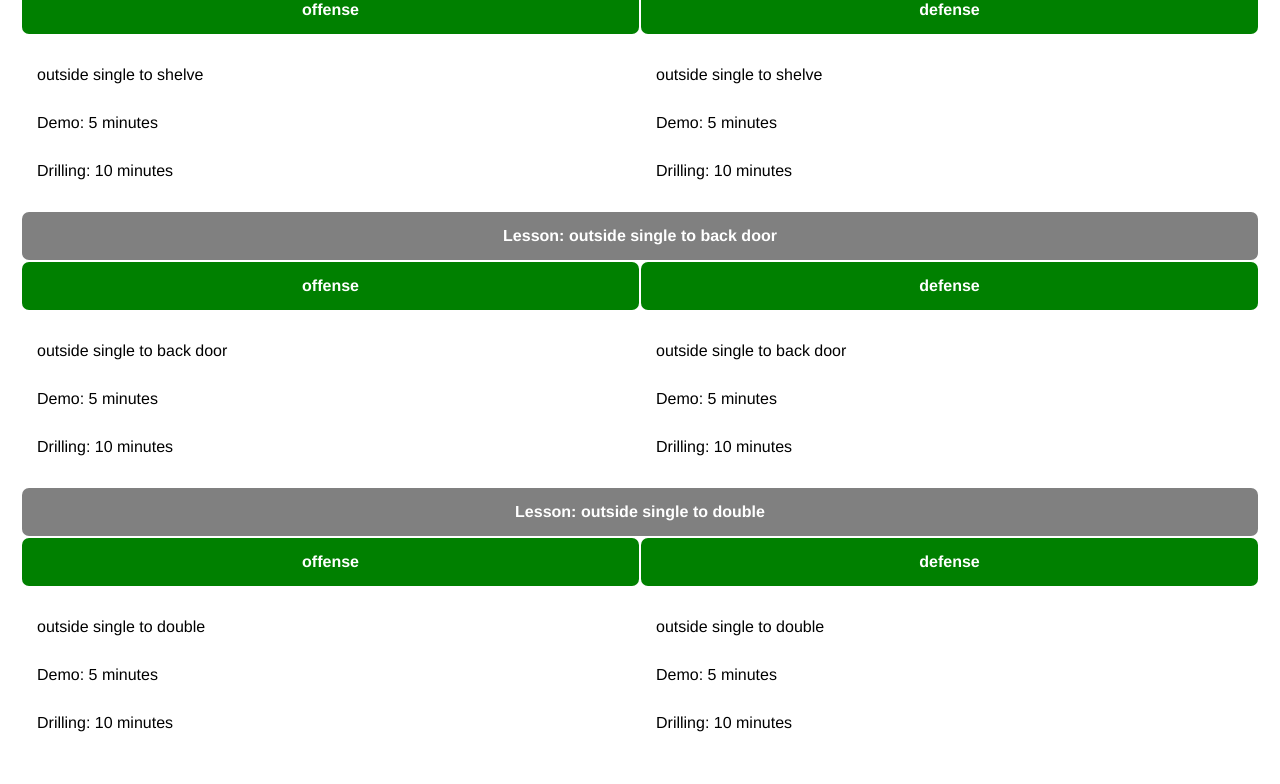
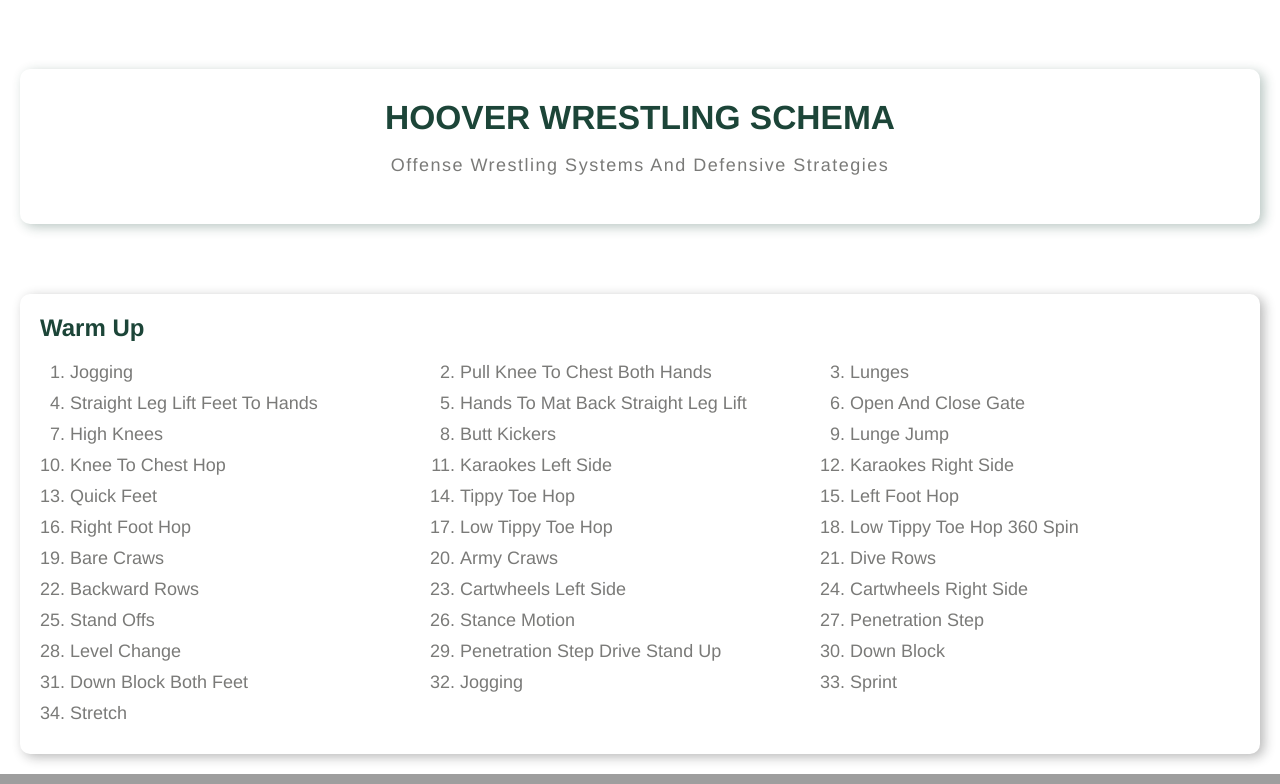
Before and after one commit to Logical-output/wrestling, a PHP site: page / in a window 1280 px wide. Shown: the part 1269-2053 px from the top of the page. Run offline with PHP 8.4, Linux system fonts and the light colour scheme.

Commit message:
Added html css images and javascript logic

```diff
--- a/index.html
+++ b/index.html
@@ -12,148 +12,83 @@
         <header>
             <div class="viewport">
                 <nav class="navigation">
-                    <a href="#" class="logo">Logo</a>
+                    <a href="#" class="logo">
+                        <img src="./src/assets/images/face-logo.png" alt="Hoover Logo">
+                    </a>
 
                     <div class="menu-wrapper">
-                        <div class="menu-open menu-properties"></div>
-                        <div class="menu-close menu-properties"></div>
+                        <h1>Hoover High School</h1>
                     </div>
+
+                    <a href="#" class="logo">
+                        <img src="./src/assets/images/face-logo.png" alt="Hoover Logo">
+                    </a>
                 </nav>
                 <section class="hero">
-                    <div class="hero-heading">
-                        <h1>wresting room</h1>
-                        <p>practice session and drills training guide</p>
+                    <div class="hero-logo">
+                        <img src="src/assets/images/hoover-logo.png" alt="Hoover High School logo">
+                    </div>
+                    <div class="hero-wrestling">
+                        <img src="src/assets/images/wrestling.png" alt="Wrestling text">
+                    </div>
+                    <div class="hero-chevron">
+                        <img src="src/assets/images/chevron.png" alt="Hero chevron">
                     </div>
                     <div class="hero-media">
-                        <img src="src/assets/images/team.png" alt="Hoover Wrestling Team" class="hero-image">
+                        <img src="src/assets/images/team.png" alt="Hoover Wrestling Team">
                     </div>
                 </section>
             </div>
         </header>
         <main>
             <div class="viewport">
-                <section class="main-filler-content">
-                    <h1>2 hour practice schema</h1>
-                    <p>offense, defense, wrestling systems & strategies, breakdowns, pinning combinations, scramble position</p>
+                <section class="main-banner">
+                    <h1>hoover wrestling schema</h1>
+                    <p>offense wrestling systems and defensive strategies</p>
                 </section>
                 <section class="main-practice-schema">
                     <div class="main-practice-wrapper">
-                        <table class="session-block">
-                            <thead>
-                                <tr class="session-day">
-                                    <th colspan="2">Day 1 of 5</th>
-                                </tr>
-                                <tr class="session-overview">
-                                    <th colspan="2">Warmup 10 minutes: Recap Drills then Stretch</th>
-                                </tr>
-                                <tr class="session-lesson">
-                                    <th colspan="2">Lesson: outside single to stand up</th>
-                                </tr>
-                                <tr class="session-schema">
-                                    <th>offense</th>
-                                    <th>defense</th>
-                                </tr>
-                            </thead>
-                            <tbody>
-                                <tr>
-                                    <td>
-                                        <ul>
-                                            <li>outside single to stand up</li>
-                                            <li>Demo: 5 minutes</li>
-                                            <li>Drilling: 10 minutes</li>
-                                        </ul>
-                                    </td>
-                                    <td>
-                                        <ul>
-                                            <li>outside single to stand up</li>
-                                            <li>Demo: 5 minutes</li>
-                                            <li>Drilling: 10 minutes</li>
-                                        </ul>
-                                    </td>
-                                </tr>
-                            </tbody>
-                            <thead>
-                                <tr class="session-lesson">
-                                    <th colspan="2">Lesson: outside single to shelve</th>
-                                </tr>
-                                <tr class="session-schema">
-                                    <th>offense</th>
-                                    <th>defense</th>
-                                </tr>
-                            </thead>
-                            <tbody>
-                                <tr>
-                                    <td>
-                                        <ul>
-                                            <li>outside single to shelve</li>
-                                            <li>Demo: 5 minutes</li>
-                                            <li>Drilling: 10 minutes</li>
-                                        </ul>
-                                    </td>
-                                    <td>
-                                        <ul>
-                                            <li>outside single to shelve</li>
-                                            <li>Demo: 5 minutes</li>
-                                            <li>Drilling: 10 minutes</li>
-                                        </ul>
-                                    </td>
-                                </tr>
-                            </tbody>
-                            <thead>
-                                <tr class="session-lesson">
-                                    <th colspan="2">Lesson: outside single to back door</th>
-                                </tr>
-                                <tr class="session-schema">
-                                    <th>offense</th>
-                                    <th>defense</th>
-                                </tr>
-                            </thead>
-                            <tbody>
-                                <tr>
-                                    <td>
-                                        <ul>
-                                            <li>outside single to back door</li>
-                                            <li>Demo: 5 minutes</li>
-                                            <li>Drilling: 10 minutes</li>
-                                        </ul>
-                                    </td>
-                                    <td>
-                                        <ul>
-                                            <li>outside single to back door</li>
-                                            <li>Demo: 5 minutes</li>
-                                            <li>Drilling: 10 minutes</li>
-                                        </ul>
-                                    </td>
-                                </tr>
-                            </tbody>
-                            <thead>
-                                <tr class="session-lesson">
-                                    <th colspan="2">Lesson: outside single to double</th>
-                                </tr>
-                                <tr class="session-schema">
-                                    <th>offense</th>
-                                    <th>defense</th>
-                                </tr>
-                            </thead>
-                            <tbody>
-                                <tr>
-                                    <td>
-                                        <ul>
-                                            <li>outside single to double</li>
-                                            <li>Demo: 5 minutes</li>
-                                            <li>Drilling: 10 minutes</li>
-                                        </ul>
-                                    </td>
-                                    <td>
-                                        <ul>
-                                            <li>outside single to double</li>
-                                            <li>Demo: 5 minutes</li>
-                                            <li>Drilling: 10 minutes</li>
-                                        </ul>
-                                    </td>
-                                </tr>
-                            </tbody>
-                        </table>
+                        <div class="main-practice-warmup-wrapper">
+                            <h1>warm up</h1>
+                            <div class="main-practice-drills-wrapper">
+                                <ol>
+                                    <li>jogging</li>
+                                    <li>pull knee to chest both hands</li>
+                                    <li>lunges</li>
+                                    <li>straight leg lift feet to hands</li>
+                                    <li>hands to mat back straight leg lift</li>
+                                    <li>open and close gate</li>
+                                    <li>high knees</li>
+                                    <li>butt kickers</li>
+                                    <li>lunge jump</li>
+                                    <li>knee to chest hop</li>
+                                    <li>karaokes left side</li>
+                                    <li>karaokes right side</li>
+                                    <li>quick feet</li>
+                                    <li>tippy toe hop</li>
+                                    <li>left foot hop</li>
+                                    <li>right foot hop</li>
+                                    <li>low tippy toe hop</li>
+                                    <li>low tippy toe hop 360 spin</li>
+                                    <li>bare craws</li>
+                                    <li>army craws</li>
+                                    <li>dive rows</li>
+                                    <li>backward rows</li>
+                                    <li>cartwheels left side</li>
+                                    <li>cartwheels right side</li>
+                                    <li>stand offs</li>
+                                    <li>stance motion</li>
+                                    <li>penetration step</li>
+                                    <li>level change</li>
+                                    <li>penetration step drive stand up</li>
+                                    <li>down block</li>
+                                    <li>down block both feet</li>
+                                    <li>jogging</li>
+                                    <li>sprint</li>
+                                    <li>stretch</li>
+                                </ol>
+                            </div>
+                        </div>
                     </div>
                 </section>
             </div>
--- a/src/assets/css/app.css
+++ b/src/assets/css/app.css
@@ -1,63 +1,90 @@
 /* Default Styles - Rules */
-
-*, *::before, *::after {
-    margin: 0rem;
-    padding: 0rem;
-    border: none;
-    outline: none;
-    text-decoration: none;
-    list-style-type: none;
-    box-sizing: border-box;
-}
 
 :root {
     --light: #ffffff;
     --dark: #131313;
-    --gray: #808080;
-    --green: green;
+    --dark-alpha: #1313134d;
+    --gray: #7a7a78;
+    --light-gray: #c8c8c3;
+    --green: #1c4538;
+    --green-alpha: #1c45384d;
 }
 
 html {
     font-size: 62.5%;
     font-family: Helvetica, sans-serif;
+    box-sizing: border-box;
 }
 
 body {
     font-size: 1.6rem;
+    margin: 0rem;
+}
+
+img {
+    width: 100%;
+    display: block;
+}
+
+h1 {
+    margin: 0rem;
+}
+
+ul {
+    list-style-type: none;
+}
+
+ol {
+    margin: 0rem;
+    padding: 0rem;
+}
+
+a {
+    text-decoration: none;
 }
 
 .viewport {
     width: 100%;
     min-width: 41.4rem;
-    max-width: 145.0rem;
+    max-width: 205.0rem;
     margin-inline: auto;
 }
 
 /* Navigation System */
 
 header {
-    padding: 2.0rem;
+    padding: 2.0rem 0rem 0rem;
+    background-image: url("../images/background_cover.png");
+    background-repeat: no-repeat;
+    background-size: cover;
+    background-position: center center;
+    overflow: hidden;
 }
 
 .navigation {
-    width: 100%;
+    width: 90%;
     max-width: 90.0rem;
+    background-color: var(--light-gray);
     margin-inline: auto;
     display: flex;
     flex-direction: row;
     flex-wrap: wrap;
     align-items: center;
     justify-content: space-between;
-    box-shadow: 0rem 0.2rem 0.7rem rgba(0, 0, 0, 0.3);
     border-radius: 5rem;
     padding: 1rem 2rem;
 }
 
+.logo {
+    display: inline-block;
+    width: 10%;
+    color: var(--green);
+    font-weight: bold;
+}
+
 .menu-wrapper {
-    border: 0.1rem solid var(--dark);
-    padding: 0.3rem 0.3rem;
-    border-radius: 0.5rem;
-    cursor: pointer;
+    color: var(--green);
+    font-weight: bold;
 }
 
 .menu-properties {
@@ -144,62 +145,63 @@ main {
     padding: 2.0rem;
 }
 
-.main-filler-content {
-    padding: 2.0rem 1.0rem;
-    border: 0.2rem solid var(--green);
-    border-radius: 0.8rem;
+.main-banner {
+    margin: 5rem auto 0rem;
+    box-shadow: 0.4rem 0.3rem 1.2rem var(--green-alpha);
+    padding: 3rem;
+    border-radius: 1rem;
     text-align: center;
     text-transform: uppercase;
 }
 
-.main-filler-content h1 {
-    color: var(--gray);
+@media screen and (min-width: 1680px) {
+    .main-banner {
+        max-width: 35%;
+    }
 }
 
-.main-filler-content h1 {
+.main-banner h1 {
+    color: var(--green);
     margin-bottom: 1.0rem;
+    font-size: 3.35rem;
+    font-weight: 900;
 }
 
-.main-filler-content p {
+.main-banner p {
+    color: var(--gray);
     text-transform: capitalize;
+    font-size: 1.8rem;
+    letter-spacing: 0.15rem;
 }
 
 .main-practice-schema {
-    margin-top: 3.0rem;
+    margin-top: 7rem;
 }
 
-.main-block {
-    text-align: center;
-    padding: 1.0rem;
-    margin-bottom: 3.0rem;
+.main-practice-warmup-wrapper {
+    padding: 2rem;
+    border-radius: 1rem;
+    box-shadow: 0.4rem 0.3rem 1.2rem var(--dark-alpha);
 }
 
-.session-block {
-    width: 100%;
+.main-practice-warmup-wrapper > h1 {
+    color: var(--green);
+    text-transform: capitalize;
+    margin-bottom: 2rem;
+    text-align: left;
 }
 
-.session-block th, td {
-    padding: 1.5rem;
+/* .main-practice-drills-wrapper {} */
+
+.main-practice-drills-wrapper > ol {
+    padding-left: 3rem;
+    display: grid;
+    grid-template-columns: repeat(auto-fill, minmax(360px, 1fr));
 }
 
-.session-block li {
-    padding: 1.5rem 0rem;
+.main-practice-drills-wrapper li {
+    margin-bottom: 1rem;
+    font-size: 1.8rem;
+    color: var(--gray);
+    text-transform: capitalize;
 }
-
-.session-day th, .session-overview th {
-    color: var(--gray);
-}
-
-.session-lesson th, .session-schema th {
-    border-radius: 0.7rem;
-}
-
-.session-lesson {
-    background-color: var(--gray);
-    color: var(--light);
-}
-
-.session-schema {
-    background-color: var(--green);
-    color: var(--light);
-}
--- a/src/assets/js/app.js
+++ b/src/assets/js/app.js
@@ -0,0 +1,20 @@
+const main_practice_wrapper = document.getElementsByClassName("")[0];
+
+const database = [
+    { title: "warm up" }
+];
+
+database.forEach(function(data) {});
+
+function createElement(tag)
+{
+    return document.createElement(tag);
+}
+
+function createElementWithAttribute(tag, name, value)
+{
+    const setElement = document.createElement(tag);
+    setElement.setAttribute(name, value);
+
+    return setElement;
+}
```
Also changed, not shown: other parts of src/assets/css/app.css (+19 -45 lines), src/assets/images/chevron.png (added), src/assets/images/face-logo.png (added), src/assets/images/h-logo.png (added), src/assets/images/hoover-logo.png (added), src/assets/images/wrestling.png (added), 1 other file.
